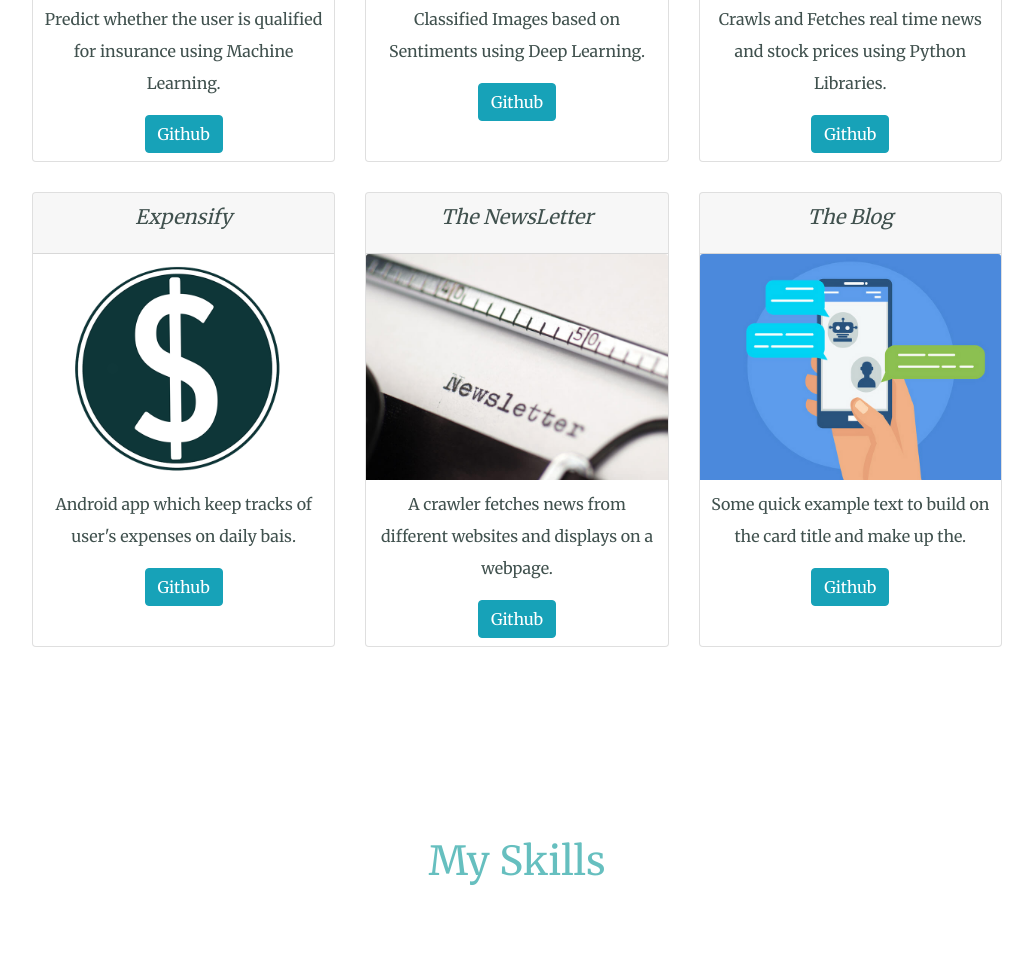
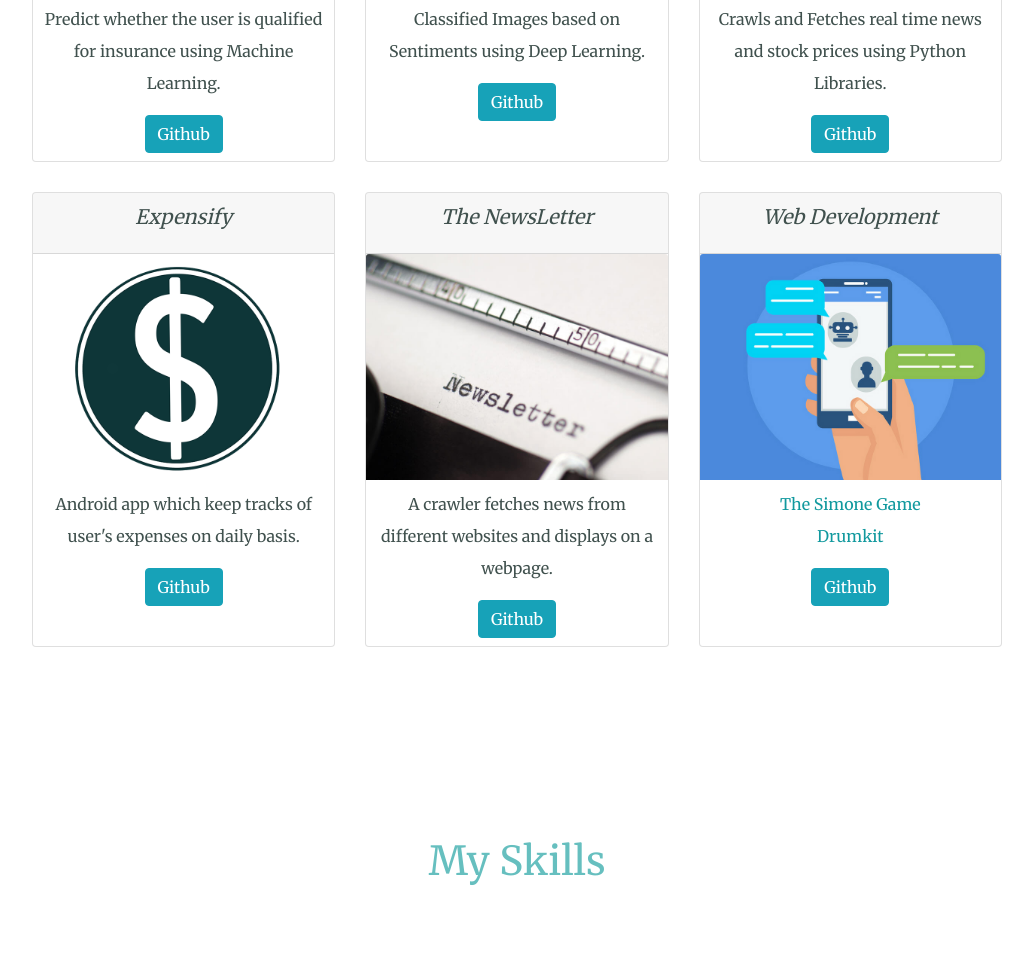
Before and after one commit to kunal21/CV, a plain HTML site: page index.html in a window 1280 px wide. Shown: the part 1949-2911 px from the top of the page, without its empty margins (123-1156 px from the left). Drawn offline with nearby package versions, Linux system fonts and the light colour scheme.

Commit message:
update projects

```diff
--- a/index.html
+++ b/index.html
@@ -86,7 +86,7 @@
               </div>
               <img class="card-img-top" src="CSS - My Site Images/expensify.png" alt="Card image cap">
               <div class="card-body">
-                <p class="card-text">Android app which keep tracks of user's expenses on daily bais.</p>
+                <p class="card-text">Android app which keep tracks of user's expenses on daily basis.</p>
                 <a href="https://github.com/kunal21/Expensify" class="btn btn-info">Github</a>
               </div>
             </div>
@@ -104,11 +104,13 @@
 
             <div class="card" style="width:18rem;">
               <div class="card-header">
-                <h5 class="card-title"><em>The Blog</em></h5>
+                <h5 class="card-title"><em>Web Development</em></h5>
               </div>
               <img class="card-img-top" src="CSS - My Site Images/chatbot.png" alt="Card image cap">
               <div class="card-body">
-                <p class="card-text">Some quick example text to build on the card title and make up the.</p>
+                <p class="card-text"><a href="https://kunal21.github.io/The-Simone-Game/">The Simone Game</a><br>
+                                  <a href="https://kunal21.github.io/DrumKit/">Drumkit</a>
+                                    </p>
                 <a href="" class="btn btn-info">Github</a>
               </div>
             </div>
```
